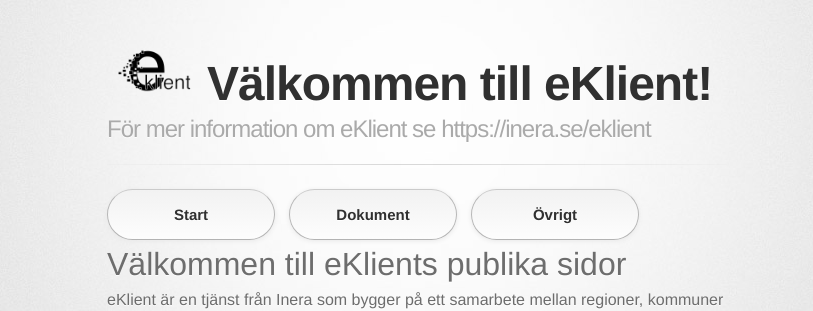
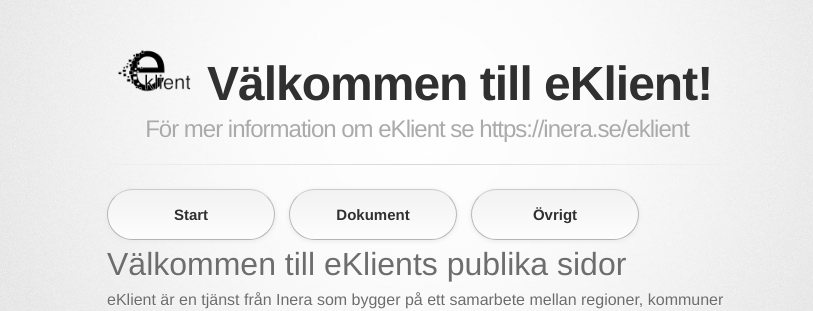
Before and after one commit to eKlient/eKlient.github.io, a Jekyll site: the page built from README.md, in a window 1280 px wide. Shown: the top 311 px of the page, without its empty margins (223-1036 px from the left). Built offline with Jekyll 4.4.1, drawn with Linux system fonts in a browser that asks for light colours; some web fonts are replaced; our own code applies the rules of GitHub Pages for plain Markdown files.

Commit message:
Update default.html

```diff
--- a/_layouts/default.html
+++ b/_layouts/default.html
@@ -22,7 +22,7 @@
 	<p>
 		<img src="logo.png" style="float:left" width="100" />
 		<h1>Välkommen till eKlient!</h1>
-    		<h2>{{ page.description | default: site.description | default: site.github.project_tagline }}</h2>
+    		<h2 style="text-align:center;">För mer information om eKlient se https://inera.se/eklient</h2>
 	</p>
 
 	  <hr>
```
